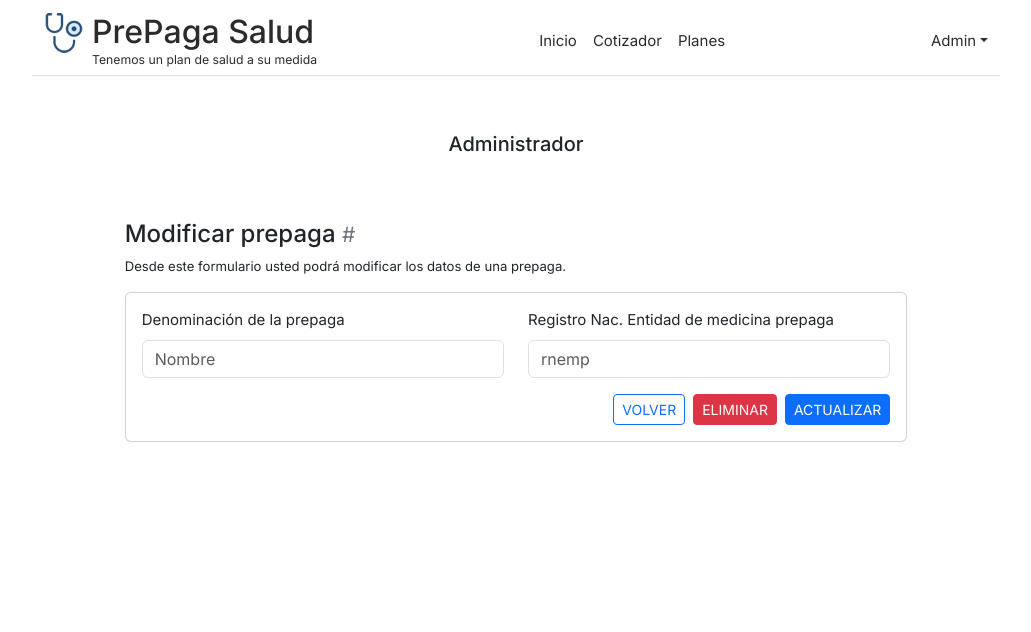
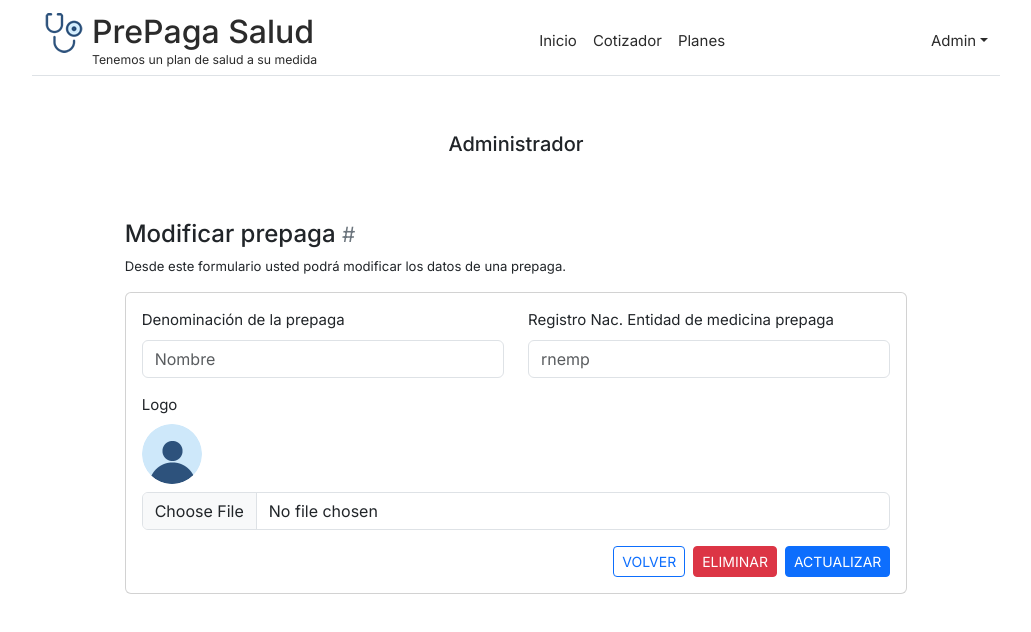
Before and after one commit to HBentoDaVinci/AH-Examen_Final, a React (Vite) app in the folder PrePagaSalud-Web/: page /admin/editarPrepaga/1 in a window 1280 px wide. Shown: the top 632 px of the page, without its empty margins (124-1155 px from the left). Built offline with nearby package versions, Linux system fonts and the light colour scheme; no server answers; sample sign-in values are in the browser's storage.

Commit message:
edit logo prepaga

```diff
--- a/PrePagaSalud-Web/src/admin/prepagas/EditarPrepaga.jsx
+++ b/PrePagaSalud-Web/src/admin/prepagas/EditarPrepaga.jsx
@@ -3,11 +3,12 @@ import { useParams } from "react-router-dom";
 import { Container, Row, Col, Button, Card, Form, Alert } from "react-bootstrap";
 import { useNavigate } from "react-router-dom";
 import ModalEliminarPrepaga from "../../components/ModalEliminarPrepaga";
+import userDefault from "../../assets/img/default-avatar.png";
 
 function EditarPrepaga(){
     const token = localStorage.getItem("token");
     const host = import.meta.env.VITE_API_URL;
-    const [prepaga, setPrepaga] = useState({_id: "", nombre: "", rnemp: ""});
+    const [prepaga, setPrepaga] = useState({_id: "", nombre: "", rnemp: "", logo: ""});
     const {id} = useParams();
     const [showConfirm, setShowConfirm] = useState(false);
     const navigate = useNavigate();
@@ -15,7 +16,7 @@ function EditarPrepaga(){
 
     // Modal eliminar
     const [showEliminar, setShowEliminar] = useState(false);
-    const [prepagaActiva, setPrepagaActiva] = useState({_id: "", nombre: "", rnemp:""});
+    const [prepagaActiva, setPrepagaActiva] = useState({_id: "", nombre: "", rnemp:"", logo: ""});
     const [showAlert, setShowAlert] = useState(false);
 
     const handleCloseModal = () => {
@@ -28,7 +29,12 @@ function EditarPrepaga(){
     }
 
     function handlerChange(e){
-        setPrepaga({...prepaga, [e.target.name]: e.target.value})
+        const { name, value, files } = e.target;
+        if (name === "logo") {
+            setPrepaga({ ...prepaga, logo: files[0] });
+        } else {
+            setPrepaga({ ...prepaga, [name]: value });
+        }
     }
 
     async function getPrepaga(){
@@ -56,6 +62,22 @@ function EditarPrepaga(){
         getPrepaga()
     }, [])
 
+    // Previsualización del logo (desde File o desde URL)
+    const baseURL = host.replace('/api', '');
+    const logoPreview = prepaga.logo instanceof File
+        ? URL.createObjectURL(prepaga.logo)
+        : prepaga.logo
+            ? `${baseURL}/${prepaga.logo}`
+            : userDefault;
+
+    useEffect(() => {
+        return () => {
+            if (prepaga.logo instanceof File) {
+                URL.revokeObjectURL(prepaga.logo);
+            }
+        };
+    }, [prepaga.logo]);
+
     function handlerForm(e){
         e.preventDefault();
         const form = e.currentTarget;
@@ -69,13 +91,21 @@ function EditarPrepaga(){
     }
 
     async function editPrepaga(){
+        const formData = new FormData();
+        formData.append("nombre", prepaga.nombre);
+        formData.append("rnemp", prepaga.rnemp);
+
+        if (prepaga.logo instanceof File) {
+            formData.append("logo", prepaga.logo); // solo si cambió el archivo
+        }
         const opciones = {
             method: "PUT",
             headers: {
-                "Content-Type":"application/json",
+                //"Content-Type":"application/json",
                 Authorization: `Bearer ${token}`
             },
-            body: JSON.stringify(prepaga)
+            //body: JSON.stringify(prepaga)
+            body: formData
         }
         try {
             const response = await fetch(`${host}/prepagas/${id}`, opciones);
@@ -136,7 +166,7 @@ function EditarPrepaga(){
                         </div>
                         <Card>
                             <Card.Body>
-                                <Form onSubmit={handlerForm} noValidate validated={validated}>
+                                <Form onSubmit={handlerForm} noValidate validated={validated} encType="multipart/form-data">
                                     <Row>
                                         <Form.Group as={Col} controlId="nombre" className='mb-3'>
                                             <Form.Label>Denominación de la prepaga</Form.Label>
@@ -161,6 +191,22 @@ function EditarPrepaga(){
                                                 onChange={handlerChange}
                                             />
                                             <Form.Control.Feedback type="invalid">Debe ingresar un numero de registro válido.</Form.Control.Feedback>
+                                        </Form.Group>
+                                    </Row>
+                                    <Row>
+                                        <Form.Group controlId="logo" className="mb-3">
+                                            <Form.Label>Logo</Form.Label>
+                                            <div className="mb-2">
+                                                <img
+                                                    src={logoPreview}
+                                                    alt="Logo"
+                                                    width="60"
+                                                    height="60"
+                                                    className="rounded-circle"
+                                                    onError={(e) => { e.target.src = userDefault }}
+                                                />
+                                            </div>
+                                            <Form.Control type="file" name="logo" accept="image/*" onChange={handlerChange} />
                                         </Form.Group>
                                     </Row>
                                     {showConfirm &&
```
